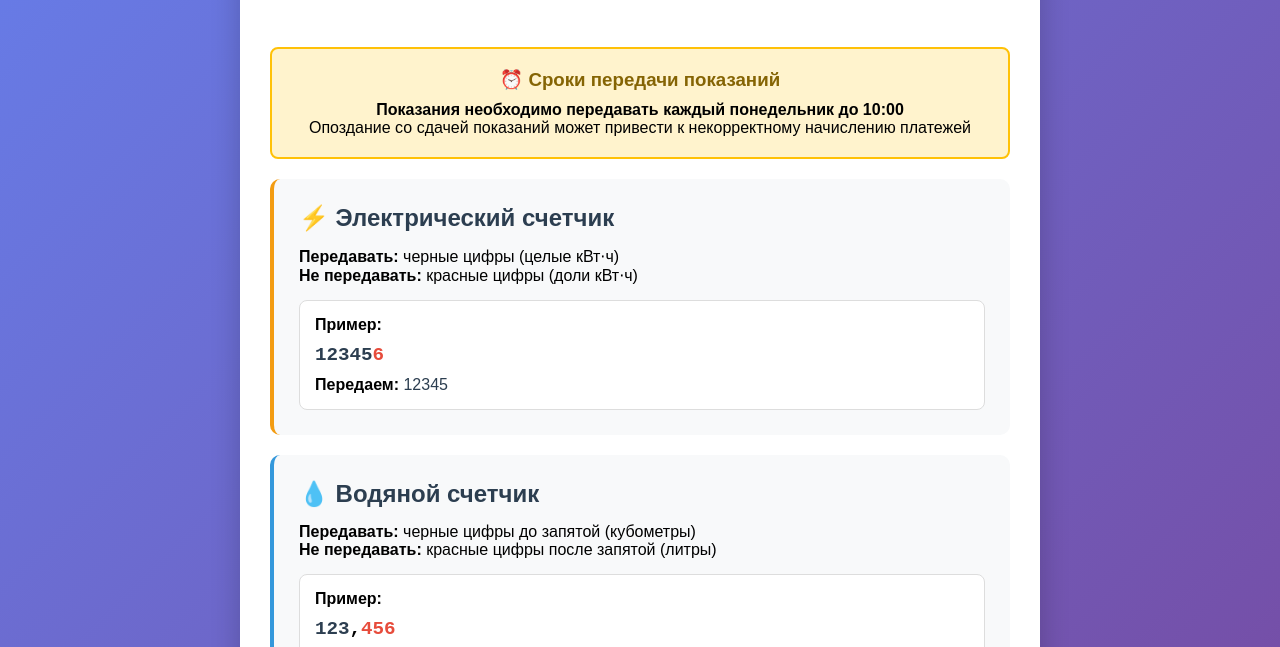
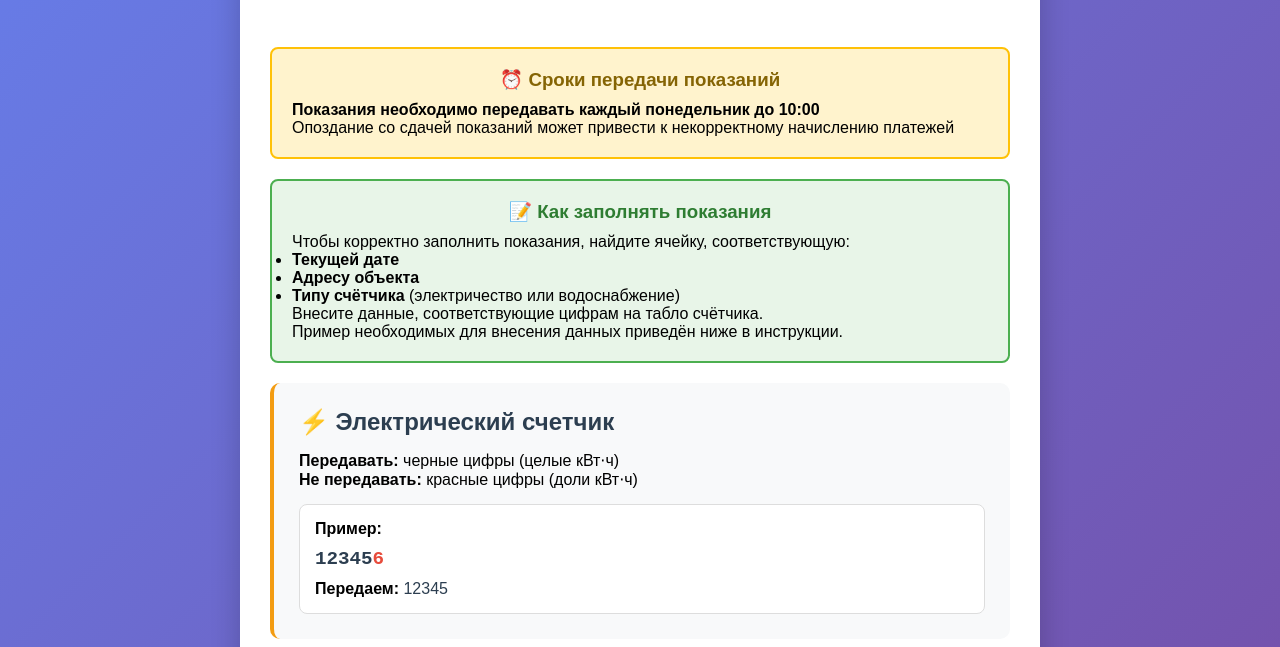
Before and after one commit to chrngvg-boop/counters-instruction, a plain HTML site: page index.html in a window 1280 px wide. Shown: the part 153-800 px from the top of the page. Drawn offline with Linux system fonts and the light colour scheme.

Commit message:
Center title and format text

```diff
--- a/index.html
+++ b/index.html
@@ -82,12 +82,26 @@
             border-radius: 8px;
             padding: 20px;
             margin: 20px 0;
-            text-align: center;
         }
 
         .deadline h3 {
             color: #856404;
             margin-bottom: 10px;
+            text-align: center;
+        }
+
+        .instruction {
+            background: #e8f5e8;
+            border: 2px solid #4caf50;
+            border-radius: 8px;
+            padding: 20px;
+            margin: 20px 0;
+        }
+
+        .instruction h3 {
+            color: #2e7d32;
+            margin-bottom: 10px;
+            text-align: center; /* Добавил центрирование */
         }
 
         .footer {
@@ -112,6 +126,19 @@
                 <h3>⏰ Сроки передачи показаний</h3>
                 <p><strong>Показания необходимо передавать каждый понедельник до 10:00</strong></p>
                 <p>Опоздание со сдачей показаний может привести к некорректному начислению платежей</p>
+            </div>
+
+            <!-- Новая инструкция по заполнению -->
+            <div class="instruction">
+                <h3>📝 Как заполнять показания</h3>
+                <p>Чтобы корректно заполнить показания, найдите ячейку, соответствующую:</p>
+                <ul>
+                    <li><strong>Текущей дате</strong></li>
+                    <li><strong>Адресу объекта</strong></li>
+                    <li><strong>Типу счётчика</strong> (электричество или водоснабжение)</li>
+                </ul>
+                <p>Внесите данные, соответствующие цифрам на табло счётчика.</p>
+                <p>Пример необходимых для внесения данных приведён ниже в инструкции.</p> <!-- Перенес на новую строку -->
             </div>
 
             <div class="card electricity">
```
